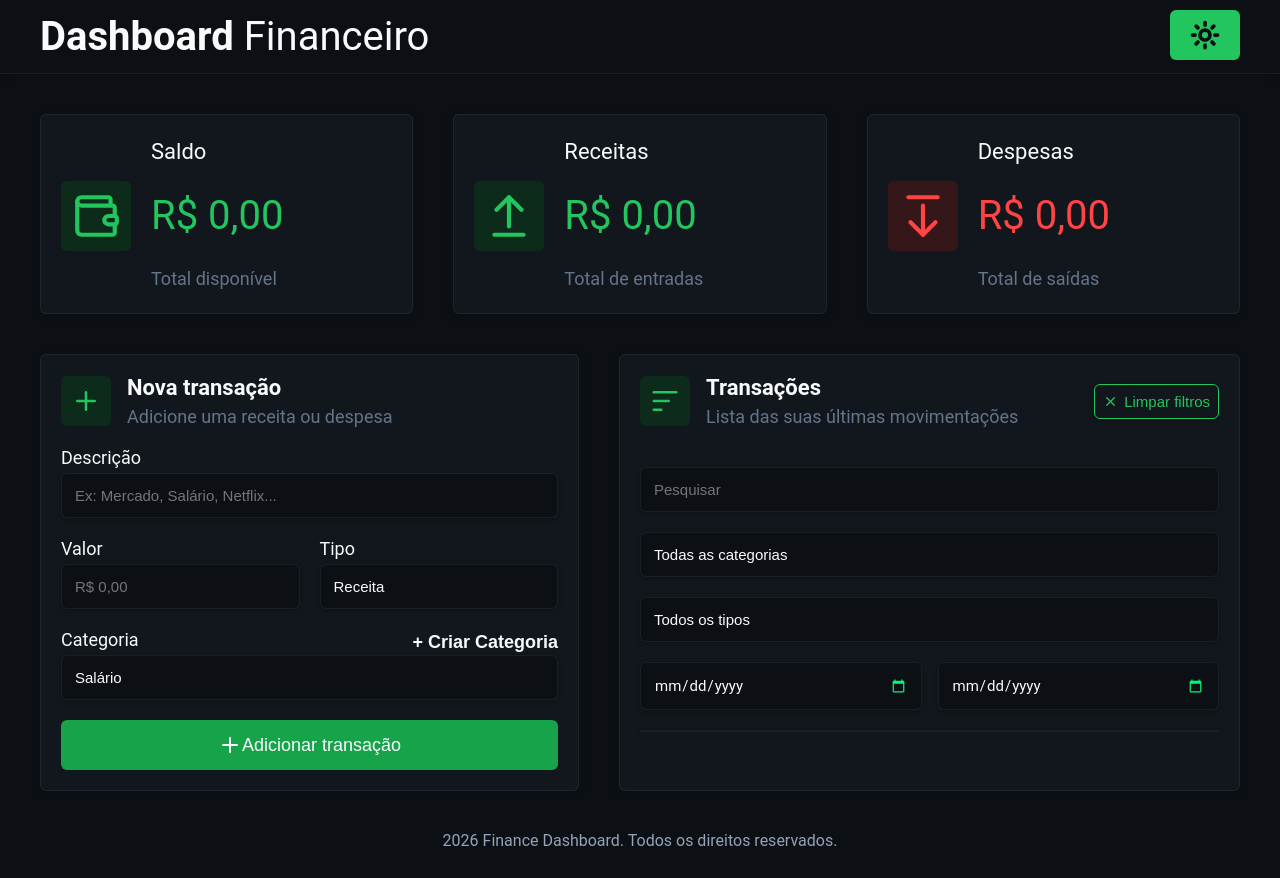
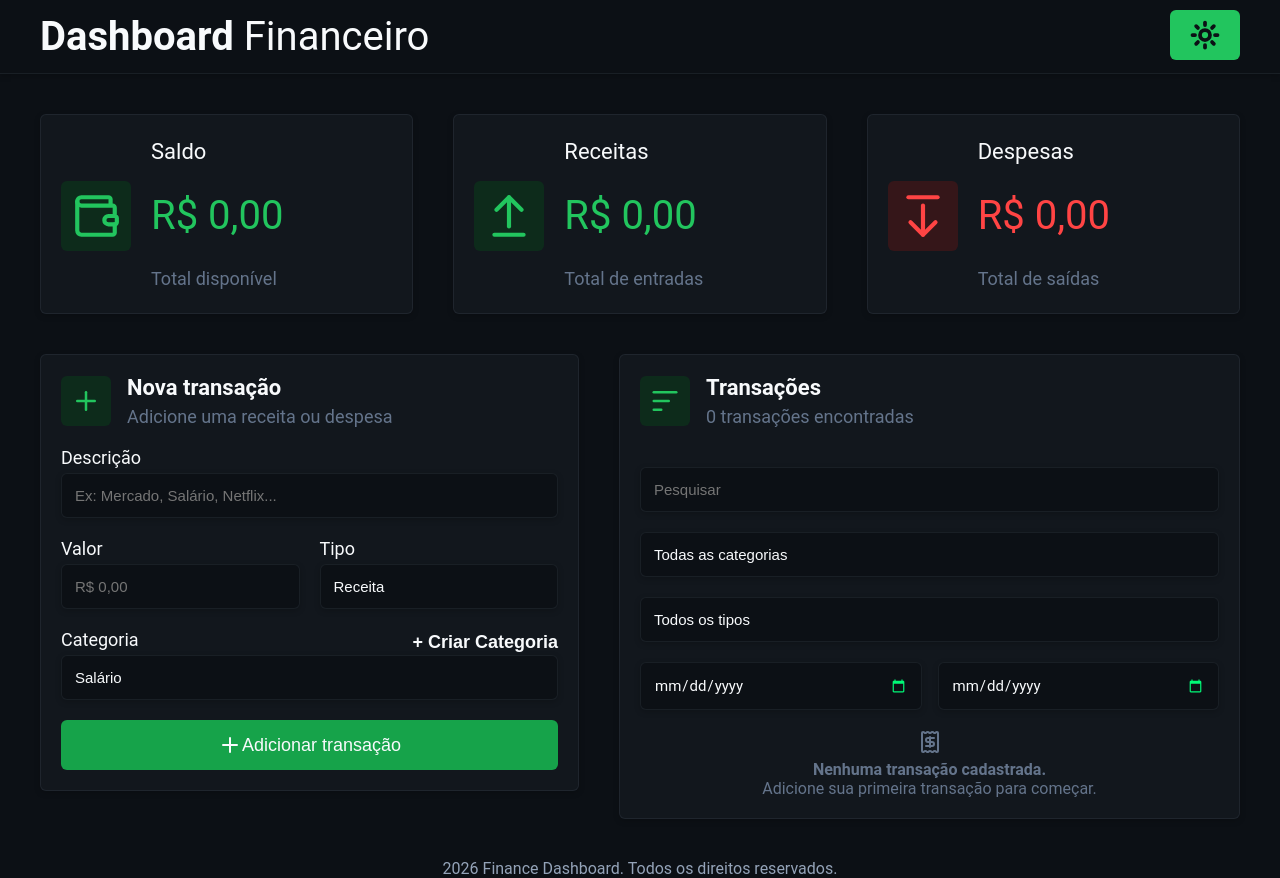
Before and after one commit to HenriqueCunha02/finance_dashboard, a React (Vite) app: page / in a window 1280 px wide. Before the commit the page ends 850 px from the top, so only its background shows below. Built offline with nearby package versions, Linux system fonts and the light colour scheme.

Commit message:
feat: add transactions counter

```diff
--- a/src/components/TransactionList/index.tsx
+++ b/src/components/TransactionList/index.tsx
@@ -3,7 +3,9 @@ import { useState } from 'react';
 import {
   ArrowDownFromLine,
   ArrowUpFromLine,
+  ListRestart,
   ListSortDescending,
+  Receipt,
   Trash,
   X,
 } from 'lucide-react';
@@ -46,6 +48,13 @@ export function TransactionList() {
     (a, b) => new Date(b.date).getTime() - new Date(a.date).getTime(),
   );
 
+  const hasActiveFilters =
+    search !== '' ||
+    typeFilter !== 'all' ||
+    categoryFilter !== 'all' ||
+    startDate !== '' ||
+    endDate !== '';
+
   function handleDeleteTransaction(id: number) {
     dispatch({ type: FinanceActionTypes.DELETE_TRANSACTION, payload: id });
   }
@@ -65,17 +74,22 @@ export function TransactionList() {
           <ListSortDescending className={styles.listIcon} />
           <div className={styles.textContainer}>
             <h2>Transações</h2>
-            <p>Lista das suas últimas movimentações</p>
+            {sortedTransactions.length === 1 ? (
+              <p>{sortedTransactions.length} transação encontrada</p>
+            ) : (
+              <p>{sortedTransactions.length} transações encontradas</p>
+            )}
           </div>
         </div>
 
+        {hasActiveFilters && (
           <div className={styles.clearFilterButton}>
             <button type='button' onClick={handleClearFilter}>
               <X className={styles.clearFilterIcon} /> Limpar filtros
             </button>
           </div>
+        )}
       </div>
-
       <div className={styles.filterContainer}>
         <input
           type='text'
@@ -122,6 +136,19 @@ export function TransactionList() {
         </div>
       </div>
 
+      {state.transactions.length === 0 ? (
+        <div className={styles.emptyState}>
+          <Receipt />
+          <span>Nenhuma transação cadastrada.</span>
+          <p>Adicione sua primeira transação para começar.</p>
+        </div>
+      ) : sortedTransactions.length === 0 ? (
+        <div className={styles.emptyState}>
+          <ListRestart />
+          <span>Nenhuma transação encontrada.</span>
+          <p>Tente alterar ou limpar os filtros.</p>
+        </div>
+      ) : (
         <ul>
           {sortedTransactions.map(transaction => (
             <li key={transaction.id}>
@@ -162,6 +189,7 @@ export function TransactionList() {
             </li>
           ))}
         </ul>
+      )}
     </div>
   );
 }
--- a/src/components/TransactionList/styles.module.css
+++ b/src/components/TransactionList/styles.module.css
@@ -261,3 +261,19 @@ input[type='date'] {
     display: none;
   }
 }
+
+.emptyState {
+  color: var(--color-text-muted);
+  margin-top: 20px;
+  display: flex;
+  flex-direction: column;
+  align-items: center;
+  text-align: center;
+  justify-content: center;
+}
+
+.emptyState span {
+  margin-top: 6px;
+  display: flex;
+  font-weight: bold;
+}
```
Lines whose indentation alone changed are shown as unchanged.
